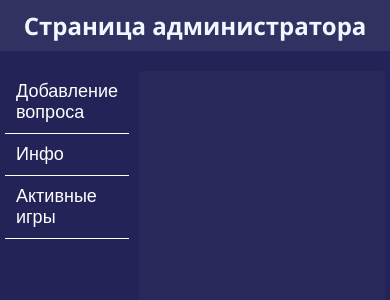
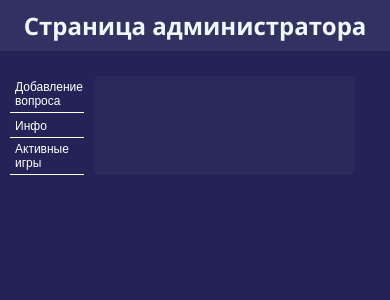
Before and after one commit to pavelnov67/react-quiz, a React (Create React App) app: page /main_layout in a window 390 px wide. Shown: the top 300 px of the page. Built offline with nearby package versions, Linux system fonts and the light colour scheme.

Commit message:
ref: styles

```diff
--- a/src/components/UI/adminPage/adminPage.module.css
+++ b/src/components/UI/adminPage/adminPage.module.css
@@ -14,12 +14,10 @@ header {
 }
 
 .side_container {
-  height: 90vh;
-  display: grid;
+  display: flex;
+  flex-direction: row;
+  justify-content: center;
   gap: 10px;
-  grid-template-columns: 0.7fr 2.5fr;
-  grid-template-rows: 1fr;
-  margin: 0 20%;
   margin-bottom: 30px;
 }
 
@@ -27,8 +25,6 @@ header {
   display: flex;
   flex-direction: column;
   list-style: none;
-  padding: 0;
-  margin: 0;
 }
 
 .sidebar li {
@@ -41,6 +37,15 @@ header {
 
 .sidebar a {
   width: 100%;
+}
+
+@media (max-width: 770px) {
+  .side_container {
+    justify-content: start;
+  }
+  .sidebar {
+    width: 20%;
+  }
 }
 
 .anchor_btn {
@@ -58,6 +63,13 @@ header {
   background-color: #f1f1f115;
 }
 
+@media (max-width: 770px) {
+  .anchor_btn {
+    font-size: 12px;
+    padding: 4px;
+  }
+}
+
 .content {
   border: 1px solid rgba(245, 222, 179, 0);
   border-radius: 5px;
@@ -66,7 +78,7 @@ header {
 
 @media (max-width: 770px) {
   .side_container {
-    margin: 5px;
+    margin: 10px;
   }
   .sidebar a {
     font-size: 12px;
@@ -75,6 +87,9 @@ header {
   .sidebar li {
     border-bottom: 1px solid white;
     border-radius: 0;
+  }
+  .content {
+    width: 70%;
   }
 }
 
--- a/src/components/UI/game/question.module.css
+++ b/src/components/UI/game/question.module.css
@@ -1,5 +1,6 @@
 .questions_container {
-  display: grid;
+  display: flex;
+  flex-direction: column;
   justify-content: center;
   gap: 20px;
   margin: 20px;
@@ -7,8 +8,7 @@
 
 @media (max-width: 770px) {
   .questions_container {
-    display: flex;
-    flex-direction: column;
+    margin: 10px;
   }
   .questions_container h2 {
     font-size: 18px;
@@ -19,7 +19,6 @@
 }
 
 .question_container {
-  width: 100%;
   display: flex;
   flex-direction: column;
   gap: 10px;
@@ -49,7 +48,6 @@
 }
 
 .answers {
-  width: 100%;
   display: flex;
   flex-direction: row;
   align-items: center;
--- a/src/components/UI/ui.module.css
+++ b/src/components/UI/ui.module.css
@@ -37,3 +37,10 @@
   padding: 10px;
   border: none;
 }
+
+@media (max-width: 770px) {
+  .back_to_menu_btn {
+    font-size: 12px;
+    padding: 6px;
+  }
+}
```
Also changed, not shown: 1 other file (tests, documents, lock files or other folders).
